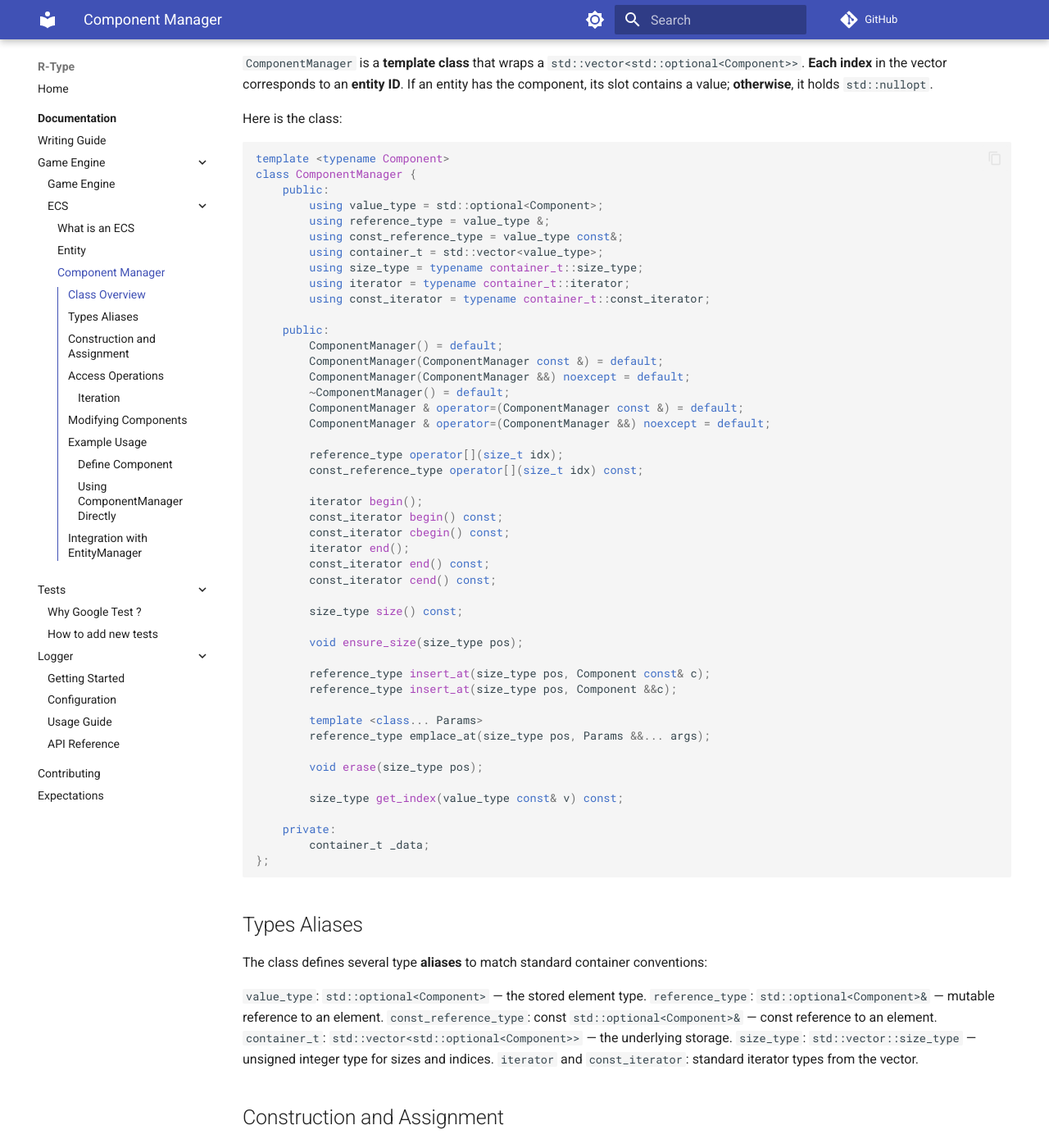
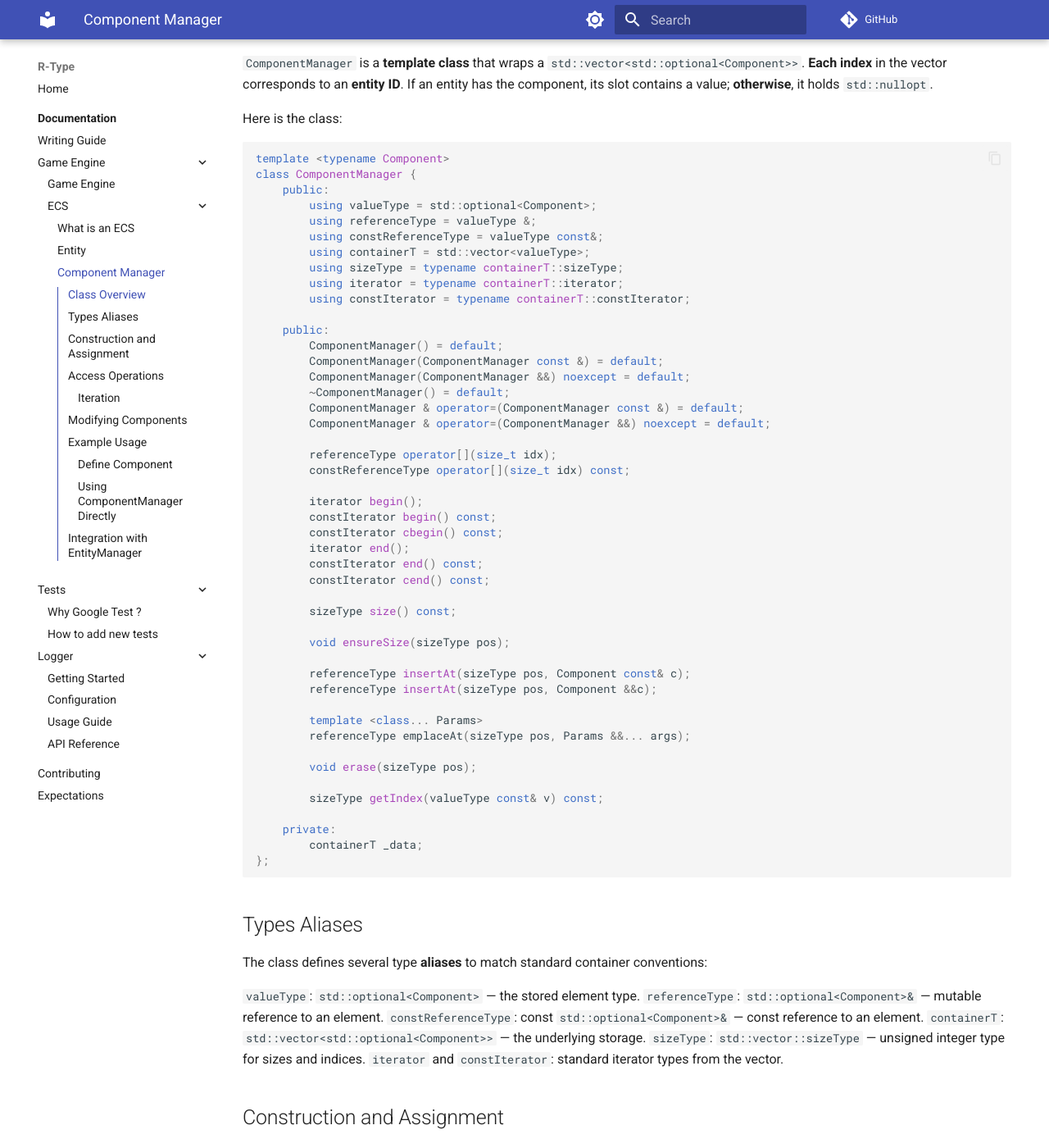
Before and after one commit to eliestroun14/R-Type, an MkDocs documentation site: the page built from docs/Documentation/ECS/component-manager.md, in a window 1280 px wide and 1400 px high, scrolled down 323 px. Shown: the whole window at 82% size. Built offline with MkDocs 1.6.1 and Material for MkDocs 9.7.7, drawn with Linux system fonts in a browser that asks for light colours; comment, search, counter and statistics services are not loaded; some of the changed text lies outside the part shown.

Commit message:
refactor(MVP/Client): apply the cases for ComponentManager class and the doc

````diff
--- a/docs/Documentation/ECS/component-manager.md
+++ b/docs/Documentation/ECS/component-manager.md
@@ -12,13 +12,13 @@ Here is the class:
 template <typename Component>
 class ComponentManager {
     public:
-        using value_type = std::optional<Component>;
-        using reference_type = value_type &;
-        using const_reference_type = value_type const&;
-        using container_t = std::vector<value_type>;
-        using size_type = typename container_t::size_type;
-        using iterator = typename container_t::iterator;
-        using const_iterator = typename container_t::const_iterator;
+        using valueType = std::optional<Component>;
+        using referenceType = valueType &;
+        using constReferenceType = valueType const&;
+        using containerT = std::vector<valueType>;
+        using sizeType = typename containerT::sizeType;
+        using iterator = typename containerT::iterator;
+        using constIterator = typename containerT::constIterator;
 
     public:
         ComponentManager() = default;
@@ -28,32 +28,32 @@ class ComponentManager {
         ComponentManager & operator=(ComponentManager const &) = default;
         ComponentManager & operator=(ComponentManager &&) noexcept = default;
 
-        reference_type operator[](size_t idx);
-        const_reference_type operator[](size_t idx) const;
+        referenceType operator[](size_t idx);
+        constReferenceType operator[](size_t idx) const;
 
         iterator begin();
-        const_iterator begin() const;
-        const_iterator cbegin() const;
+        constIterator begin() const;
+        constIterator cbegin() const;
         iterator end();
-        const_iterator end() const;
-        const_iterator cend() const;
+        constIterator end() const;
+        constIterator cend() const;
 
-        size_type size() const;
+        sizeType size() const;
 
-        void ensure_size(size_type pos);
+        void ensureSize(sizeType pos);
 
-        reference_type insert_at(size_type pos, Component const& c);
-        reference_type insert_at(size_type pos, Component &&c);
+        referenceType insertAt(sizeType pos, Component const& c);
+        referenceType insertAt(sizeType pos, Component &&c);
 
         template <class... Params>
-        reference_type emplace_at(size_type pos, Params &&... args);
+        referenceType emplaceAt(sizeType pos, Params &&... args);
 
-        void erase(size_type pos);
+        void erase(sizeType pos);
 
-        size_type get_index(value_type const& v) const;
+        sizeType getIndex(valueType const& v) const;
 
     private:
-        container_t _data;
+        containerT _data;
 };
 ```
 
@@ -61,12 +61,12 @@ class ComponentManager {
 
 The class defines several type **aliases** to match standard container conventions:
 
-`value_type`: `std::optional<Component>` — the stored element type.
-`reference_type`: `std::optional<Component>&` — mutable reference to an element.
-`const_reference_type`: const `std::optional<Component>&` — const reference to an element.
-`container_t`: `std::vector<std::optional<Component>>` — the underlying storage.
-`size_type`: `std::vector::size_type` — unsigned integer type for sizes and indices.
-`iterator` and `const_iterator`: standard iterator types from the vector.
+`valueType`: `std::optional<Component>` — the stored element type.
+`referenceType`: `std::optional<Component>&` — mutable reference to an element.
+`constReferenceType`: const `std::optional<Component>&` — const reference to an element.
+`containerT`: `std::vector<std::optional<Component>>` — the underlying storage.
+`sizeType`: `std::vector::sizeType` — unsigned integer type for sizes and indices.
+`iterator` and `constIterator`: standard iterator types from the vector.
 
 ## Construction and Assignment
 
@@ -87,15 +87,15 @@ These defaults allow `ComponentManager` to be stored in containers like `std::an
 `operator[]`
 
 ```c++
-reference_type operator[](size_t idx);
-const_reference_type operator[](size_t idx) const;
+referenceType operator[](size_t idx);
+constReferenceType operator[](size_t idx) const;
 ```
 Provides direct access to the `std::optional<Component>` at the given index. No bounds checking is performed; the caller must ensure the index is valid.
 
 `size()`
 
 ```c++
-size_type size() const;
+sizeType size() const;
 ```
 Returns the **current size** of the internal vector, which reflects the **highest entity ID** that has been allocated a slot.
 
@@ -103,49 +103,49 @@ Returns the **current size** of the internal vector, which reflects the **highes
 
 ```c++
 iterator begin();
-const_iterator begin() const;
-const_iterator cbegin() const;
+constIterator begin() const;
+constIterator cbegin() const;
 
 iterator end();
-const_iterator end() const;
-const_iterator cend() const;
+constIterator end() const;
+constIterator cend() const;
 ```
 Standard iterator interface for traversing all slots. Each slot is a `std::optional<Component>`, so **you must** check `has_value()` before accessing the component.
 
 ## Modifying Components
 
-`ensure_size(size_type pos)`
+`ensureSize(sizeType pos)`
 
 ```c++
-void ensure_size(size_type pos);
+void ensureSize(sizeType pos);
 ```
 Resizes the internal vector if necessary **to ensure that index** `pos` **is valid**. If `pos` is beyond the current size, the vector grows to `pos + 1` elements, filling new slots with `std::nullopt`.
 
-`insert_at(size_type pos, Component)`
+`insertAt(sizeType pos, Component)`
 
 ```c++
-reference_type insert_at(size_type pos, Component const& c);
-reference_type insert_at(size_type pos, Component &&c);
+referenceType insertAt(sizeType pos, Component const& c);
+referenceType insertAt(sizeType pos, Component &&c);
 ```
-Assigns a component to the slot at index `pos`. The **first overload copies the component**; **the second moves it**. Both call `ensure_size(pos)` to **guarantee the index exists**. Returns a reference to the updated slot.
+Assigns a component to the slot at index `pos`. The **first overload copies the component**; **the second moves it**. Both call `ensureSize(pos)` to **guarantee the index exists**. Returns a reference to the updated slot.
 
-`emplace_at(size_type pos, Params&&... args)`
+`emplaceAt(sizeType pos, Params&&... args)`
 
 ```c++
 template <class... Params>
-reference_type emplace_at(size_type pos, Params &&... args);
+referenceType emplaceAt(sizeType pos, Params &&... args);
 ```
 *Constructs a component directly in the slot* at index `pos` using perfect forwarding. The slot is reset before emplacement to clear any previous value. Returns a reference to the newly constructed component.
 
-`erase(size_type pos)`
+`erase(sizeType pos)`
 ```c++
-void erase(size_type pos);
+void erase(sizeType pos);
 ```
 **Clears the component** at index `pos` by calling `reset()` on the `std::optional`. The slot becomes empty (**`std::nullopt`**) **but remains in the vector**.
 
-`get_index(value_type const& v)`
+`getIndex(valueType const& v)`
 ```c++
-size_type get_index(value_type const& v) const;
+sizeType getIndex(valueType const& v) const;
 ```
 **Returns the index (entity ID)** of a given `std::optional<Component>` reference by computing pointer offset from the start of the internal vector. This is useful when iterating by reference and needing **to know which entity owns the component**.
 
@@ -159,7 +159,7 @@ struct Health
     int current;
     int max;
 
-    // Constructor is needed to use emplace_at() method
+    // Constructor is needed to use emplaceAt() method
     Health(int curr, int m) : current(curr), max(m) {}
 };
 ```
@@ -172,10 +172,10 @@ int main()
     ComponentManager<Health> health_mgr;
 
     // Add health to entity 0
-    health_mgr.insert_at(0, Health{100, 100});
+    health_mgr.insertAt(0, Health{100, 100});
 
     // Add health to entity 5 (automatically resizes)
-    health_mgr.emplace_at(5, 50, 100);
+    health_mgr.emplaceAt(5, 50, 100);
 
     // Access component
     auto& health0 = health_mgr[0];
````
Also changed, not shown: 1 other file.
